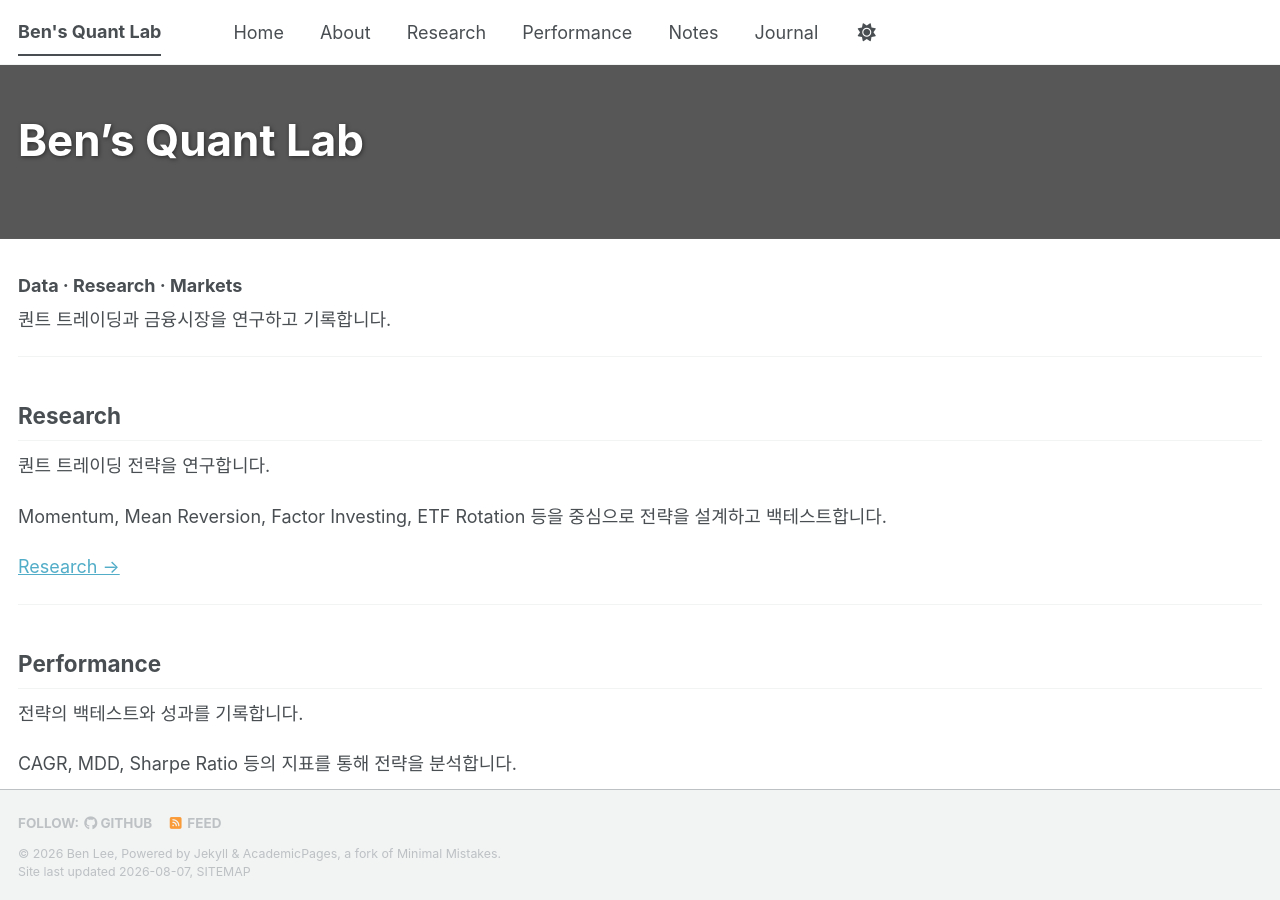
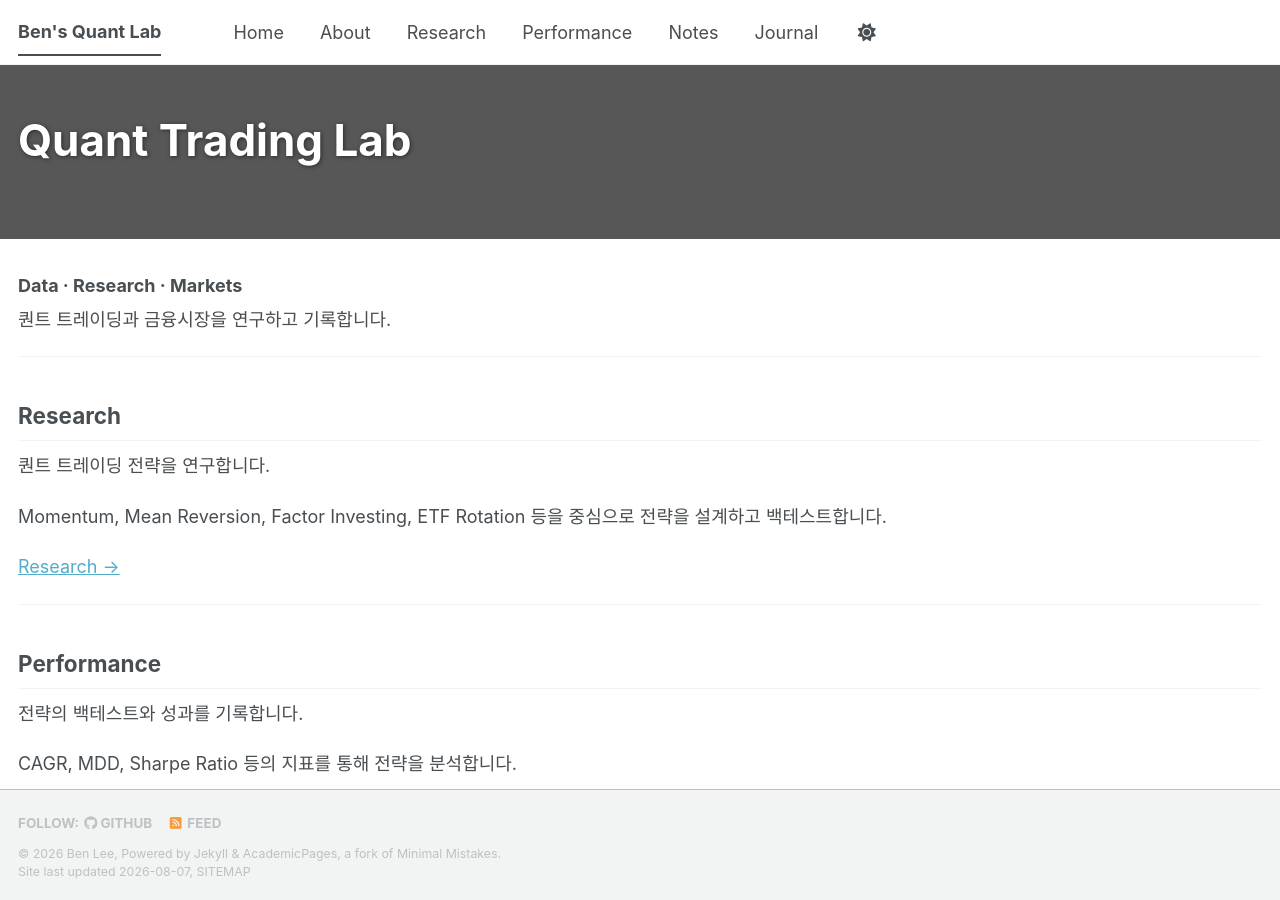
Before and after one commit to leebh1119/leebh1119.github.io, a Jekyll site: the page built from index.md, in a window 1280 px wide and 900 px high. Built offline with Jekyll 4.4.1, drawn with Linux system fonts in a browser that asks for light colours; a style sheet for code colours, icons or effects is not loaded.

Commit message:
changed title

```diff
--- a/index.md
+++ b/index.md
@@ -1,6 +1,6 @@
 ---
 layout: splash
-title: ""
+title: "Quant Trading Lab"
 permalink: /
 
 header:
```
